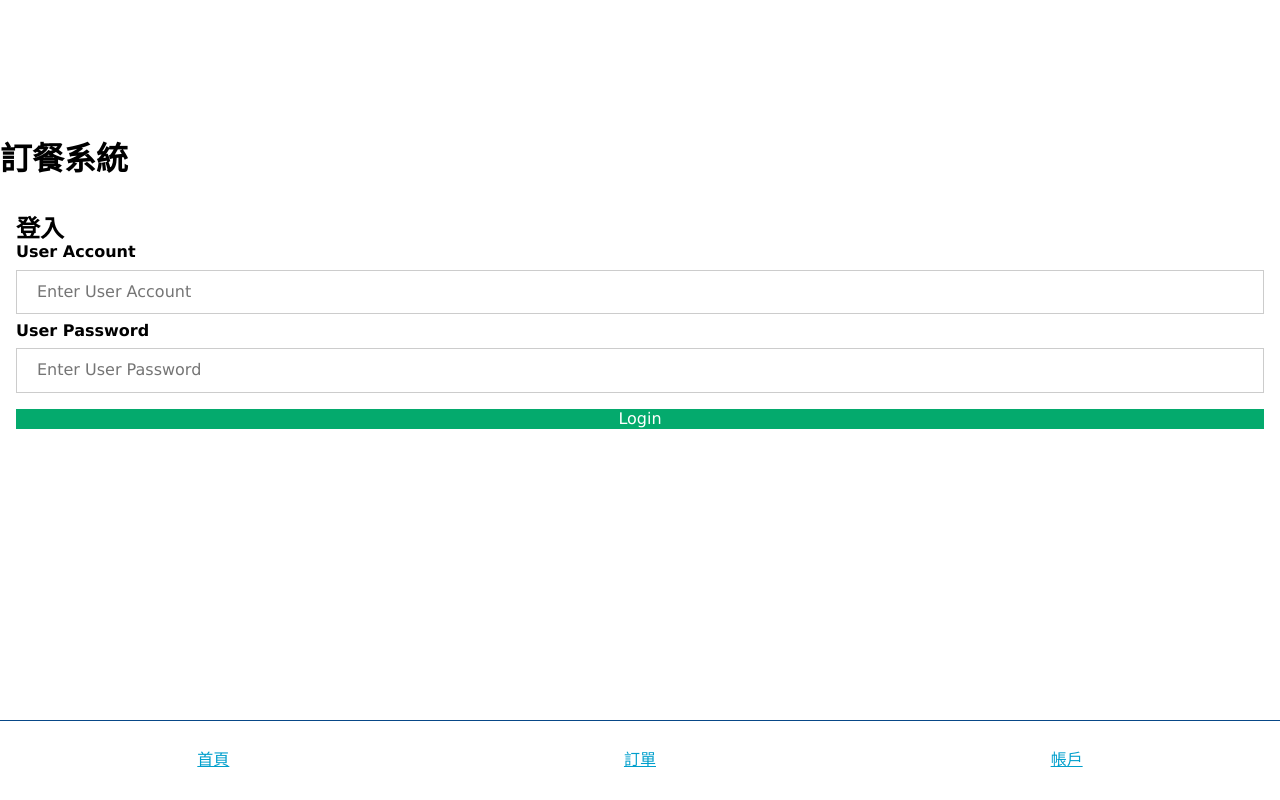
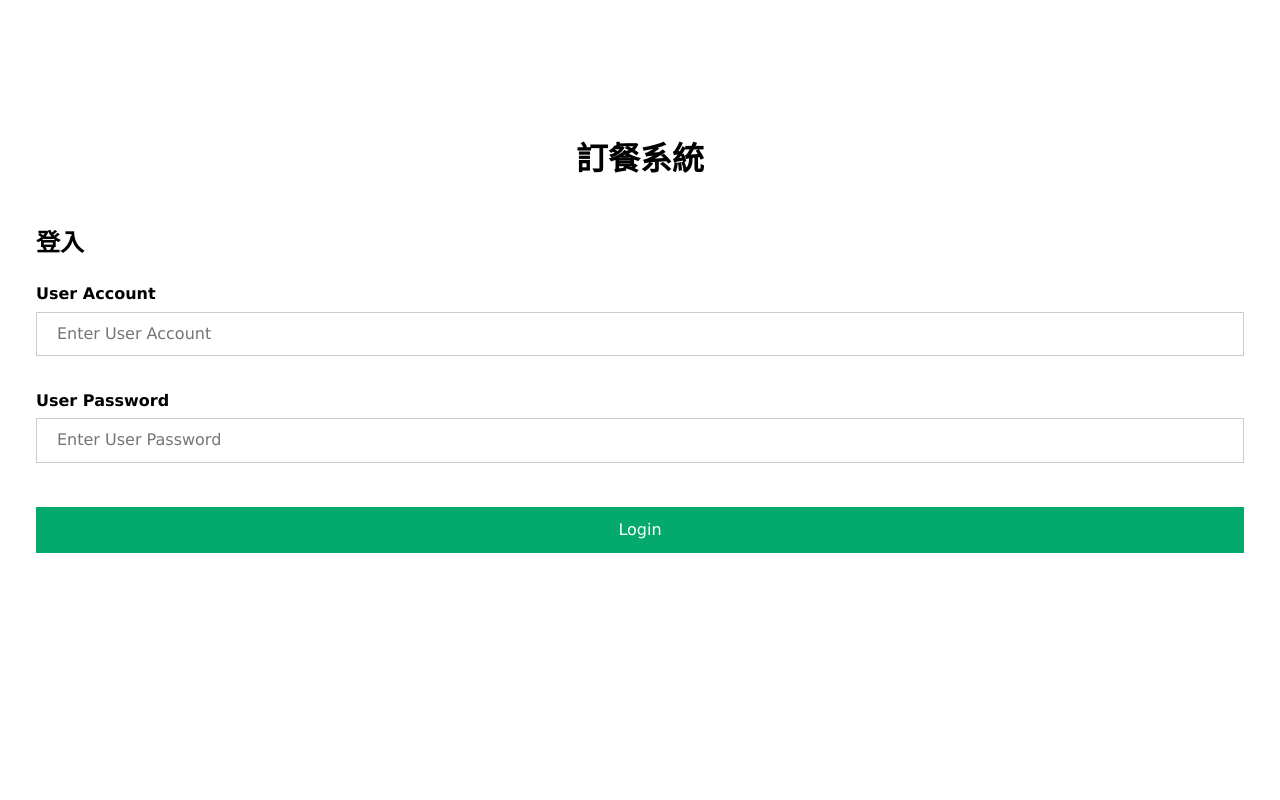
Before and after one commit to tong-xb/drink_order, a Vue app: page /login-view in a window 1280 px wide. Built offline with nearby package versions, Linux system fonts and the light colour scheme; no server answers.

Commit message:
modify login mechanism

```diff
--- a/src/OrderApp.vue
+++ b/src/OrderApp.vue
@@ -7,7 +7,7 @@
       <RouterView />
     </main>
     <footer>
-      <BasicFooter />
+      <BasicFooter v-if="route.meta.showFooter" />
     </footer>
   </div>
 </template>
@@ -17,19 +17,33 @@ import BasicHeader from './components/order_system/header/BasicHeader.vue';
 import BasicFooter from './components/order_system/footer/BasicFooter.vue';
 import { useLoginStore } from '@/stores/order_system/loginState';
 import { useRouter, useRoute } from 'vue-router';
+import { watch } from 'vue';
+import { storeToRefs } from 'pinia';
 
-const store = useLoginStore();
+const userStore = useLoginStore();
+const { isLogin } = storeToRefs(userStore);
 const router = useRouter();
 const route = useRoute();
 
 // check login IIFE Arrow function
 (() => {
-  if (store.isLogin) {
+  if (userStore.isLogin) {
     router.push({ name: 'HomeView' });
   } else {
     router.push({ name: 'LoginView' });
   }
 })();
+
+watch(
+  isLogin,
+  (isLogin) => {
+    // console.log('watch isLogin', isLogin);
+    if (!isLogin) {
+      router.push({ name: 'LoginView' });
+    }
+  },
+  { deep: true }
+);
 </script>
 
 <style>
--- a/src/stores/order_system/loginState.js
+++ b/src/stores/order_system/loginState.js
@@ -1,28 +1,19 @@
 import { defineStore, acceptHMRUpdate } from 'pinia';
-import { reactive, ref, watch } from 'vue';
+import { reactive, ref } from 'vue';
 
 export const useLoginStore = defineStore('loginState', () => {
   const user = reactive({
-    userid: '',
-    userName: '',
-    isAdmin: false,
+    user: { userId: '', userName: '', isAdmin: false },
   });
 
   const isLogin = ref(false);
 
-  if (localStorage.getItem('user')) {
-    user.value = JSON.parse(localStorage.getItem('user'));
-    console.log(1);
-    isLogin.value = true;
-  }
-
-  watch(
-    user,
-    (userVal) => {
-      localStorage.setItem('user', JSON.stringify(userVal));
-    },
-    { deep: true }
-  );
+  (() => {
+    if (localStorage.getItem('user')) {
+      user.user = JSON.parse(localStorage.getItem('user'));
+      isLogin.value = true;
+    }
+  })();
 
   return {
     user,
--- a/src/views/order_system/LoginView.vue
+++ b/src/views/order_system/LoginView.vue
@@ -1,27 +1,29 @@
 <template>
   <div>
+    <div class="header-container">
       <h1>訂餐系統</h1>
-    <div>
+    </div>
     <div class="container">
-        <h2>登入</h2>
-        <div>
-          <label for="useraccount">
+      <h2 class="item">登入</h2>
+      <div class="item">
+        <label for="userAccount">
           <b>User Account</b>
         </label>
-          <input type="text" placeholder="Enter User Account" name="useraccount" v-model="user.userAccount" />
+        <input type="text" placeholder="Enter User Account" name="userAccount" v-model="user.userAccount" />
       </div>
-        <div>
-          <label for="useraccount">
+      <div class="item">
+        <label for="userAccount">
           <b>User Password</b>
         </label>
         <input
           type="text"
           placeholder="Enter User Password"
-            name="userpassword"
+          name="userPassWord"
           v-model="user.userPassword"
           @keyup.enter="login"
         />
       </div>
+      <div class="item">
         <button @click="login">Login</button>
       </div>
     </div>
@@ -32,9 +34,10 @@
 import { reactive } from 'vue';
 import { useRouter } from 'vue-router';
 import { useLoginStore } from '@/stores/order_system/loginState';
+import { useLocalStorage } from '@vueuse/core';
 
 const router = useRouter();
-const store = useLoginStore();
+const userStore = useLoginStore();
 
 const toHome = () => {
   router.push({ name: 'HomeView' });
@@ -46,10 +49,11 @@ const user = reactive({
 });
 
 const localStorageUser = reactive({
-  userid: '',
+  userId: '',
   userName: '',
   isAdmin: null,
 });
+
 const usersList = reactive({
   users: [
     { id: '001', account: 'user1@yuanta.com', accountPassword: '0000', userName: '張明宏', isAdmin: false },
@@ -63,12 +67,12 @@ const login = () => {
   usersList.users.forEach((usersListItem) => {
     if (usersListItem.account === user.userAccount) {
       if (usersListItem.accountPassword === user.userPassword) {
-        localStorageUser.userid = usersListItem.id;
+        localStorageUser.userId = usersListItem.id;
         localStorageUser.userName = usersListItem.userName;
         localStorageUser.isAdmin = usersListItem.isAdmin;
-        store.isLogin = true;
-        store.user = localStorageUser;
-        localStorage.setItem('user', JSON.stringify(localStorageUser));
+        userStore.isLogin = true;
+        userStore.user.user = localStorageUser;
+        useLocalStorage('user', localStorageUser);
         toHome();
       }
     }
@@ -76,11 +80,11 @@ const login = () => {
 };
 </script>
 
-<style>
+<style lang="scss" scoped>
 button {
   background-color: #04aa6d;
   color: white;
-  padding: 14px 20ppx;
+  padding: 14px 20px;
   margin: 8px 0;
   border: none;
   width: 100%;
@@ -96,4 +100,11 @@ input[type='text'] {
   border: 1px solid #ccc;
   box-sizing: border-box;
 }
+.header-container {
+  display: flex;
+  justify-content: center;
+}
+.item {
+  padding: 14px 20px;
+}
 </style>
```
Lines whose indentation alone changed are shown as unchanged.
